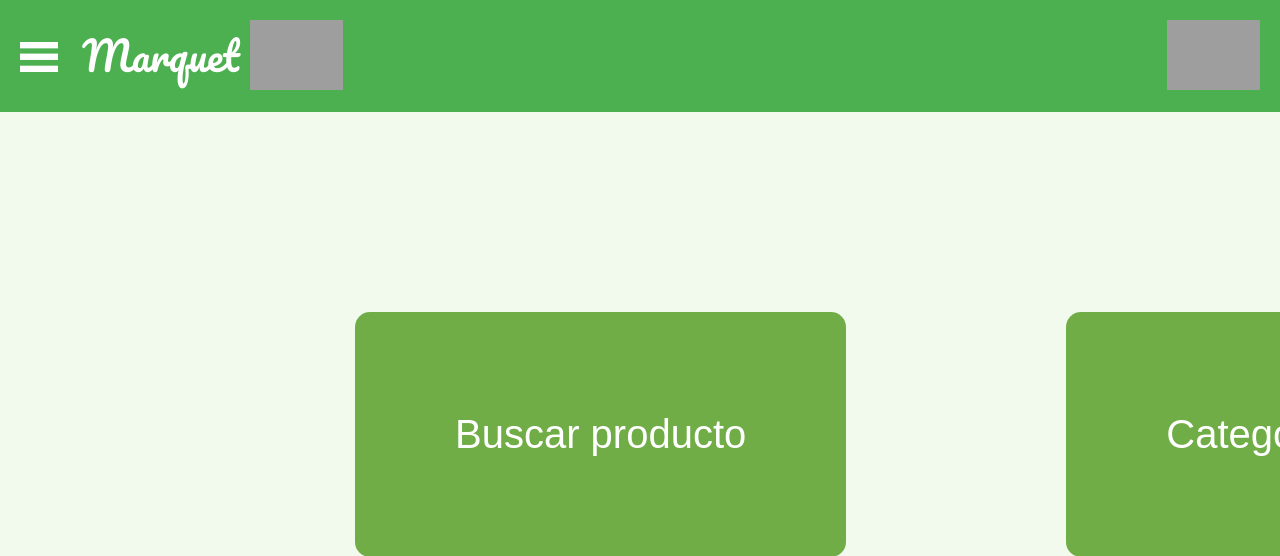
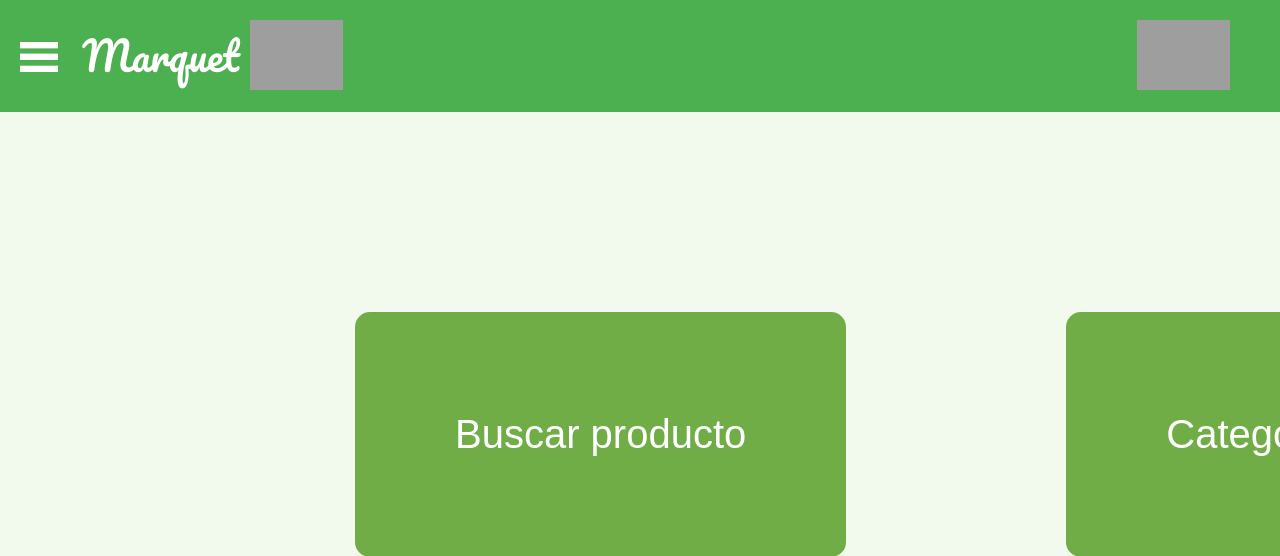
Before and after one commit to Xal-Tech/Marquet, a PHP site: page /home.php in a window 1280 px wide; the page is wider, and only the part inside the window is pictured. Shown: the top 556 px of that part. Run offline with PHP 8.4, Linux system fonts and the light colour scheme; the visitor is signed in with stand-in values (Sample User, id 1); grey boxes are pictures that could not be loaded.

Commit message:
mejore el header

```diff
--- a/website/css/style.css
+++ b/website/css/style.css
@@ -59,13 +59,15 @@
       display: block;
   }
 
-  .dropdown:hover .menu-dropdown {display: block;}
+  .dropdown:hover .menu-dropdown {
+      display: block;
+  }
 
-  .cuenta{
+  /* .cuenta{
       float: right;
       padding: 20px;
       margin: 0px;
-  }
+  } */
 
   .barra-buscar {
       overflow: hidden;
--- a/website/header.php
+++ b/website/header.php
@@ -10,14 +10,21 @@
             <a href="#">Mapa</a>
         </div>
     </div>
+
     <p class="titulo">
         <a href="home.php">Marquet
             <img src="images/logo-marquet.png" height="70px" align="top">
         </a>
     </p>
-    <p class="cuenta">
-        <a href="myaccount.php">
-            <img src="images/cuenta.png" height="70px" align="top">
-        </a>
-    </p>
+    <!-- <p class="cuenta"> -->
+        <div class="dropdown" style="float: right; padding-right: 50px;" align="top">
+            <img src="images/cuenta.png" height="70px" align="top" class="menu">
+            <div class="menu-dropdown" style="right: 10px;">
+                <a href="myaccount.php">Mi cuenta</a>
+                <a href="#">Mis productos</a>
+                <a href="#">Ventas</a>
+                <a href="login/logout.php">Cerrar sesi&oacute;n</a>
+            </div>
+        </div>
+    <!-- </p> -->
 </div>
```
